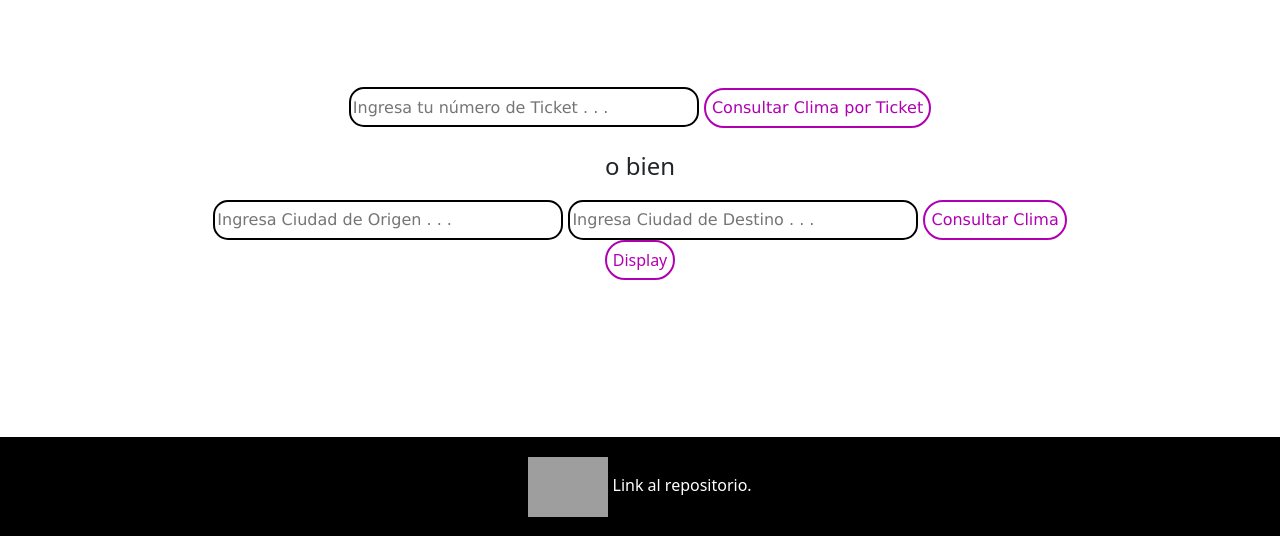
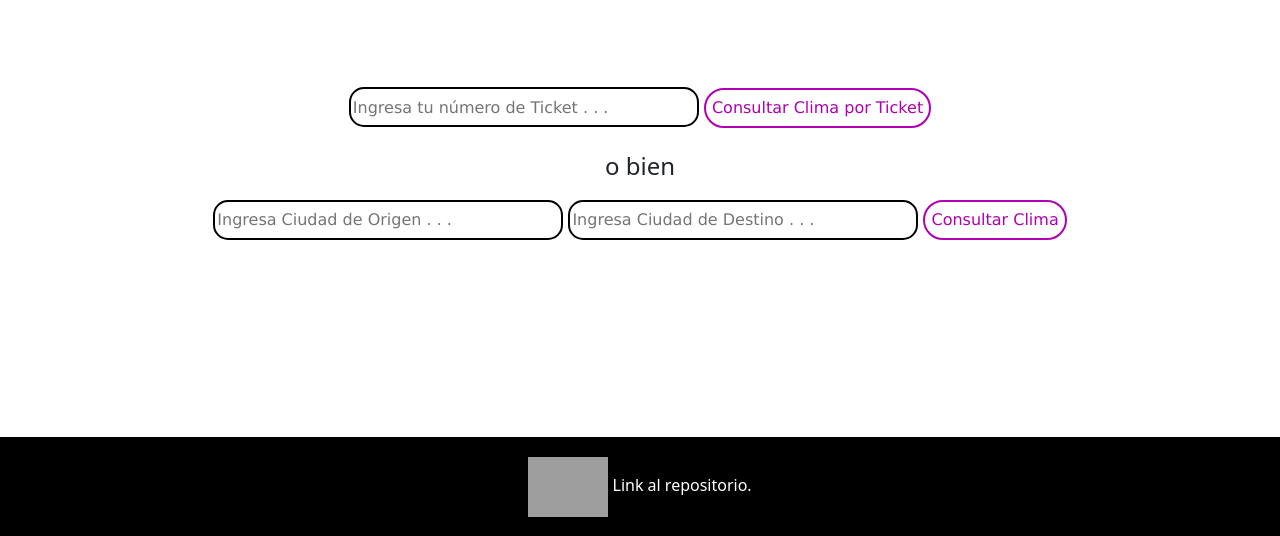
Before and after one commit to Zhatra/AeroClima, a Django app: page / in a window 1280 px wide. Shown: the part 263-799 px from the top of the page. Run offline with Django 4.2, Linux system fonts and the light colour scheme; grey boxes are pictures that could not be loaded.

Commit message:
Cambios 21.sep

```diff
--- a/clima/templates/clima/clima.html
+++ b/clima/templates/clima/clima.html
@@ -29,7 +29,7 @@
   </div>
   </form>
 
-  <button onclick="window.location.href='display.html';">Display</button>
+  <!-- <button onclick="window.location.href='display.html';">Display</button> -->
 
 </div>
 
```
Lines whose indentation alone changed are shown as unchanged.
